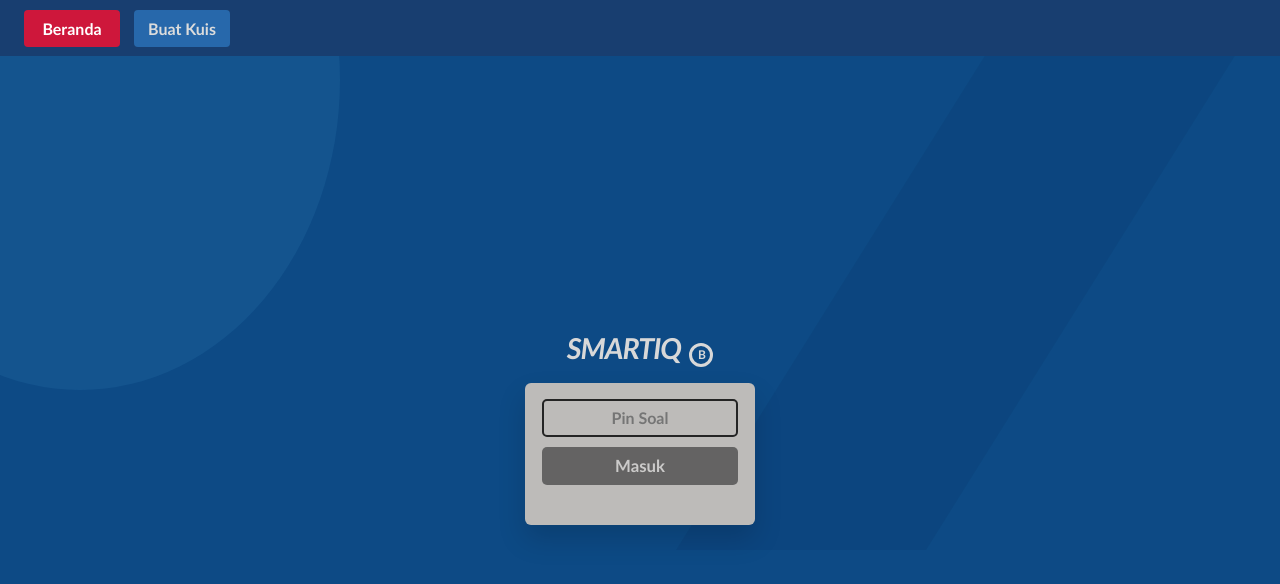
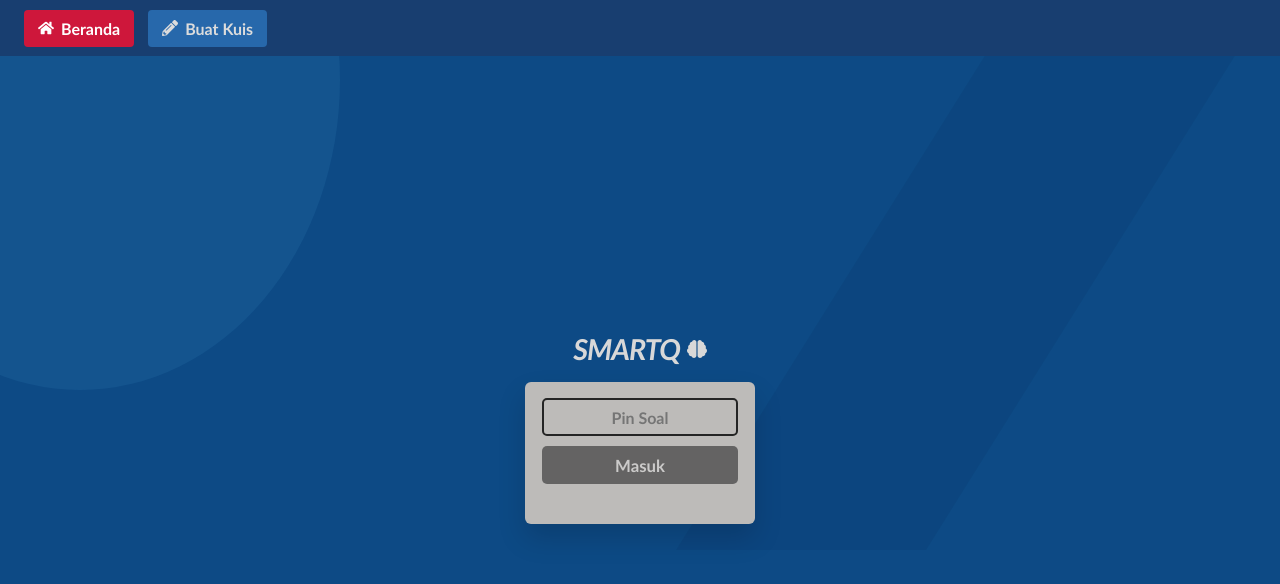
Before and after one commit to selviaalovelin/smartiq-frontend, a React (Vite) app: page / in a window 1280 px wide. Shown: the top 584 px of the page. Built offline with nearby package versions, Linux system fonts and the light colour scheme.

Commit message:
Tambah ikon dan ubah nama aplikasi menjadi SMARTQ

```diff
--- a/index.html
+++ b/index.html
@@ -3,7 +3,7 @@
   <head>
     <meta charset="UTF-8" />
     <meta name="viewport" content="width=device-width, initial-scale=1.0" />
-    <title>SMARTIQ - Aplikasi Kuis Interaktif</title>
+    <title>SMARTQ - Aplikasi Kuis Interaktif</title>
   </head>
   <body>
     <div id="root"></div>
--- a/package.json
+++ b/package.json
@@ -1,5 +1,5 @@
 {
-  "name": "smartiq-quiz-app",
+  "name": "smartq-quiz-app",
   "version": "1.0.0",
   "private": true,
   "type": "module",
@@ -10,7 +10,8 @@
   },
   "dependencies": {
     "react": "^18.3.1",
-    "react-dom": "^18.3.1"
+    "react-dom": "^18.3.1",
+    "react-icons": "^5.4.0"
   },
   "devDependencies": {
     "@vitejs/plugin-react": "^4.3.4",
--- a/src/App.jsx
+++ b/src/App.jsx
@@ -1,4 +1,17 @@
 import { useMemo, useState } from 'react';
+import {
+  FaBrain,
+  FaChartBar,
+  FaChartLine,
+  FaFileAlt,
+  FaHome,
+  FaImage,
+  FaList,
+  FaPencilAlt,
+  FaPlus,
+  FaUserCircle,
+} from 'react-icons/fa';
+import { BsThreeDotsVertical } from 'react-icons/bs';
 
 const starterQuizzes = [
   {
@@ -26,7 +39,7 @@ const starterQuizzes = [
 function Brand() {
   return (
     <strong className="brand">
-      SMARTIQ <span className="brand-mark">B</span>
+      SMARTQ <FaBrain className="brand-icon" aria-hidden="true" />
     </strong>
   );
 }
@@ -42,8 +55,8 @@ function HomePage({ onNavigate, onPlay }) {
   return (
     <section className="page blue-page home-page">
       <nav className="top-nav">
-        <button className="nav-button active" type="button" onClick={() => onNavigate('home')}>Beranda</button>
-        <button className="nav-button" type="button" onClick={() => onNavigate('login')}>Buat Kuis</button>
+        <button className="nav-button active" type="button" onClick={() => onNavigate('home')}><FaHome /> Beranda</button>
+        <button className="nav-button" type="button" onClick={() => onNavigate('login')}><FaPencilAlt /> Buat Kuis</button>
       </nav>
 
       <div className="home-content">
@@ -120,24 +133,24 @@ function DashboardPage({ quizzes, activePanel, setActivePanel, onCreate, onEdit
         <Brand />
         <div className="dashboard-actions">
           <button className="create-button" type="button" onClick={onCreate}>Buat Kuis</button>
-          <span className="profile-icon" />
+          <FaUserCircle className="profile-icon" aria-label="Profil pengajar" />
         </div>
       </header>
 
       <div className="dashboard-body">
         <aside className="sidebar">
-          <button className={activePanel === 'beranda' ? 'active' : ''} type="button" onClick={() => setActivePanel('beranda')}>Beranda</button>
-          <button className={activePanel === 'pustaka' ? 'active' : ''} type="button" onClick={() => setActivePanel('pustaka')}>Pustaka</button>
-          <button className={activePanel === 'laporan' ? 'active' : ''} type="button" onClick={() => setActivePanel('laporan')}>Laporan</button>
+          <button className={activePanel === 'beranda' ? 'active' : ''} type="button" onClick={() => setActivePanel('beranda')}><FaHome /> Beranda</button>
+          <button className={activePanel === 'pustaka' ? 'active' : ''} type="button" onClick={() => setActivePanel('pustaka')}><FaList /> Pustaka</button>
+          <button className={activePanel === 'laporan' ? 'active' : ''} type="button" onClick={() => setActivePanel('laporan')}><FaChartLine /> Laporan</button>
         </aside>
 
         <main className="dashboard-content">
           {activePanel === 'beranda' && (
             <>
               <div className="stat-grid">
-                <article><h2>Total soal</h2><span className="icon-card" /><strong>{totalQuestions || 5} Soal</strong></article>
-                <article><h2>Dibuat Hari Ini</h2><span className="icon-pencil" /><strong>{finishedReports || 1} Soal</strong></article>
-                <article><h2>Laporan Selesai</h2><span className="icon-chart" /><strong>{finishedReports || 1} Laporan</strong></article>
+                <article><h2>Total soal</h2><FaFileAlt className="stat-icon" /><strong>{totalQuestions || 5} Soal</strong></article>
+                <article><h2>Dibuat Hari Ini</h2><FaPencilAlt className="stat-icon" /><strong>{finishedReports || 1} Soal</strong></article>
+                <article><h2>Laporan Selesai</h2><FaChartBar className="stat-icon" /><strong>{finishedReports || 1} Laporan</strong></article>
               </div>
               <article className="activity-card">
                 <h2>Aktivitas Terbaru</h2>
@@ -154,7 +167,7 @@ function DashboardPage({ quizzes, activePanel, setActivePanel, onCreate, onEdit
                 {filteredQuizzes.map((quiz) => (
                   <div className="quiz-row" key={quiz.id}>
                     <span>{quiz.title}</span>
-                    <button className="dots-button" type="button" onClick={() => onEdit(quiz.id)}>...</button>
+                    <button className="dots-button" type="button" onClick={() => onEdit(quiz.id)}><BsThreeDotsVertical /></button>
                   </div>
                 ))}
               </div>
@@ -252,12 +265,12 @@ function EditorPage({ quiz, onNavigate, onSaveQuestion }) {
         <div className="editor-body">
           <aside className="question-sidebar">
             <button className="question-tab" type="button">Soal {quiz.questions.length + 1}</button>
-            <button className="add-question-button" type="button">Tambahkan</button>
+            <button className="add-question-button" type="button"><FaPlus /> Tambahkan</button>
           </aside>
 
           <section className="question-canvas">
             <textarea value={question} onChange={(event) => setQuestion(event.target.value)} placeholder="Mulai tulis soal" required />
-            <button className="image-button" type="button">+ Tambah Gambar</button>
+            <button className="image-button" type="button"><FaImage /> Tambah Gambar</button>
 
             <div className="answer-grid">
               {['A', 'B', 'C', 'D'].map((option, index) => (
--- a/src/styles.css
+++ b/src/styles.css
@@ -85,6 +85,10 @@ button:disabled {
 
 .nav-button {
   min-width: 96px;
+  display: inline-flex;
+  align-items: center;
+  justify-content: center;
+  gap: 7px;
   padding: 9px 14px;
   border: 0;
   border-radius: 4px;
@@ -110,6 +114,9 @@ button:disabled {
 }
 
 .brand {
+  display: inline-flex;
+  align-items: center;
+  gap: 7px;
   margin: 0 0 16px;
   color: #d8d8d8;
   font-style: italic;
@@ -118,16 +125,9 @@ button:disabled {
   letter-spacing: -1px;
 }
 
-.brand-mark {
-  display: inline-grid;
-  width: 24px;
-  height: 24px;
-  margin-left: 3px;
-  place-items: center;
-  border: 3px solid currentColor;
-  border-radius: 50%;
-  font-size: .75rem;
-  font-style: normal;
+.brand-icon {
+  color: currentColor;
+  font-size: 1.25rem;
 }
 
 .pin-card,
@@ -255,23 +255,8 @@ button:disabled {
 }
 
 .profile-icon {
-  display: inline-block;
-  width: 26px;
-  height: 26px;
-  position: relative;
-  border: 5px solid var(--blue);
-  border-radius: 50%;
-}
-
-.profile-icon::after {
-  position: absolute;
-  right: -7px;
-  bottom: -8px;
-  left: -7px;
-  height: 12px;
-  border-radius: 14px 14px 0 0;
-  background: var(--blue);
-  content: "";
+  color: var(--blue);
+  font-size: 2rem;
 }
 
 .dashboard-body {
@@ -287,6 +272,9 @@ button:disabled {
 .sidebar button {
   width: 100%;
   height: 76px;
+  display: flex;
+  align-items: center;
+  gap: 12px;
   border: 0;
   background: transparent;
   color: var(--blue);
@@ -331,24 +319,12 @@ button:disabled {
   font-size: 1.25rem;
 }
 
-.icon-card,
-.icon-pencil,
-.icon-chart {
+.stat-icon {
   display: block;
-  width: 58px;
-  height: 62px;
+  width: 64px;
+  height: 64px;
   margin: 0 auto 14px;
-  border-radius: 6px;
-  background: var(--blue);
-}
-
-.icon-pencil {
-  transform: rotate(-42deg);
-  border-radius: 3px;
-}
-
-.icon-chart {
-  background: linear-gradient(to top, var(--blue) 0 22%, transparent 22% 34%, var(--blue) 34% 56%, transparent 56% 68%, var(--blue) 68%);
+  color: var(--blue);
 }
 
 .stat-grid strong {
@@ -394,9 +370,12 @@ button:disabled {
 }
 
 .dots-button {
+  display: grid;
+  place-items: center;
   border: 0;
   background: transparent;
-  font-size: 1.35rem;
+  color: #222;
+  font-size: 1.45rem;
   font-weight: 900;
 }
 
@@ -538,6 +517,10 @@ button:disabled {
 .add-question-button {
   width: 100%;
   height: 44px;
+  display: inline-flex;
+  align-items: center;
+  justify-content: center;
+  gap: 8px;
   margin-top: 12px;
   border: 0;
   border-radius: 6px;
@@ -564,7 +547,10 @@ button:disabled {
 }
 
 .image-button {
-  display: block;
+  display: flex;
+  align-items: center;
+  justify-content: center;
+  gap: 8px;
   width: 190px;
   height: 78px;
   margin: 0 auto 28px;
```
Also changed, not shown: 2 other files (tests, documents, lock files or other folders).
